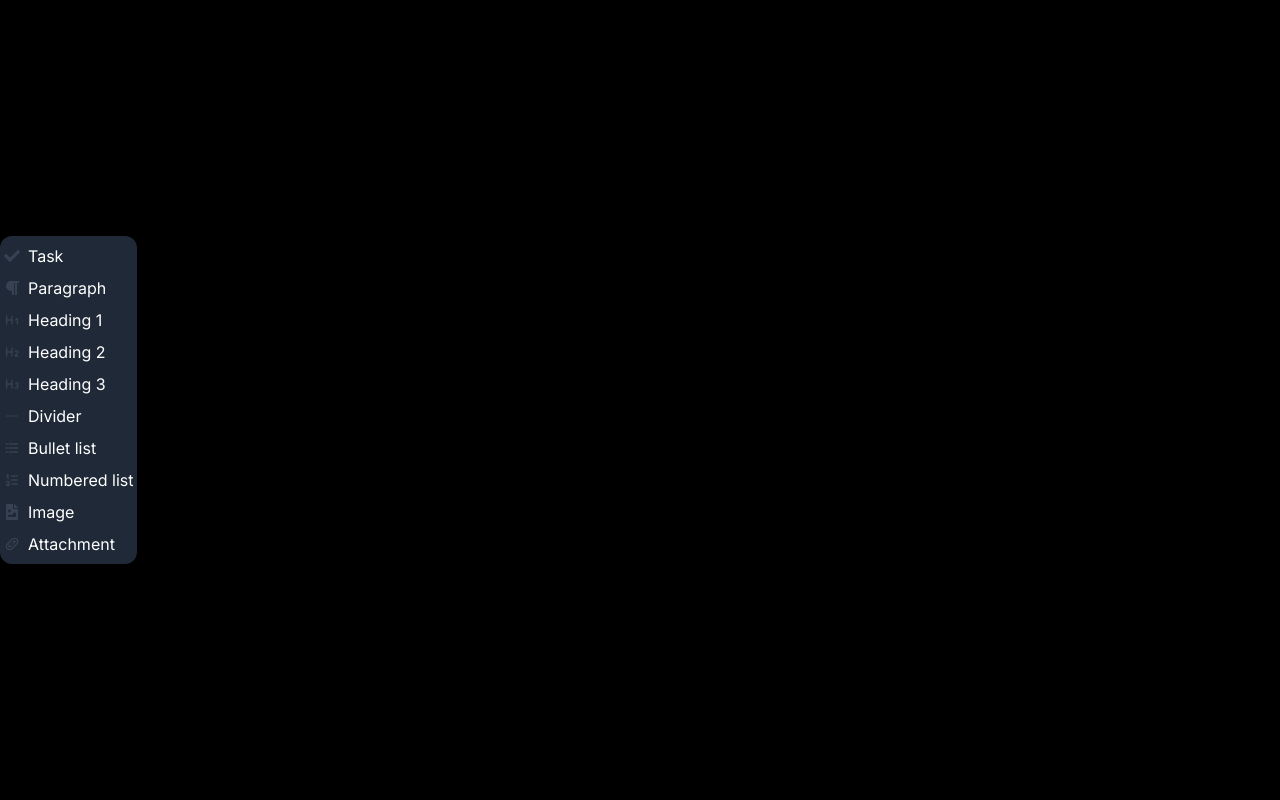
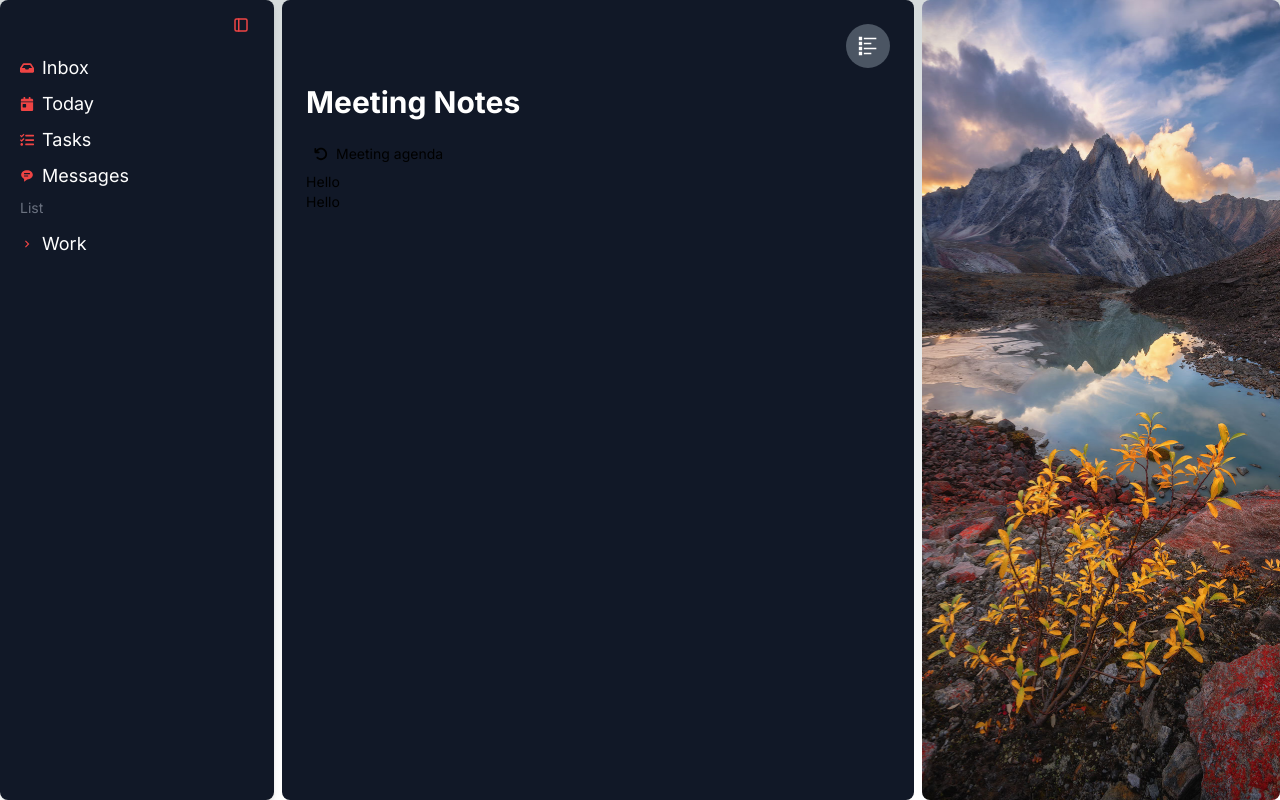
Before and after one commit to Lilglu4e/supernote, a Next.js app: page /meeting in a window 1280 px wide. Built offline with nearby package versions, Linux system fonts and the light colour scheme.

Commit message:
menu pos added

```diff
--- a/src/app/Components/SideBar.tsx
+++ b/src/app/Components/SideBar.tsx
@@ -46,9 +46,9 @@ export default function SideBar() {
   };
 
   return (
-    <div className="flex flex-col bg-gray-900 text-white h-screen overflow-auto text-sm rounded-lg shadow-md flex-grow-1/6">
+    <div className="flex flex-col z-0 bg-gray-900 text-white h-screen overflow-auto text-sm rounded-lg shadow-md flex-grow-1/6">
         <div
-            className={`flex justify-end px-5 py-4 border-r-4 hover:bg-gray-700 ${
+            className={`flex justify-end px-5 py-4 border-r-4 ${
             false ? 'bg-gray-700 border-red-500' : 'border-transparent'
             } text-lg cursor-pointer transition duration-150 ease-in-out`}
         >
--- a/src/app/Components/ToDoList.tsx
+++ b/src/app/Components/ToDoList.tsx
@@ -36,9 +36,6 @@ export default function ToDoList() {
 
     return (
         <div className="flex flex-col bg-gray-900 justify-items-start h-screen overflow-auto text-xs rounded-lg flex-grow-3/6 p-10 mx-2">
-            {/* <div>
-
-            </div> */}
             <div className="flex">
                 <p className="text-xl text-white">Inbox</p>
             </div>
--- /dev/null
+++ b/src/app/meeting/Editor.tsx
@@ -0,0 +1,23 @@
+'use client'
+import React, { useState, useRef } from "react";
+import { FaArrowRotateLeft } from "react-icons/fa6";
+import Menu from "./Menu";
+
+export default function Editor() {
+    const [showMenu, setShowMenu] = useState(false);
+    const iconRef = useRef(null);
+
+    const toggleMenu = () => {
+        setShowMenu(!showMenu);
+    };
+
+    return (
+        <div style={{ position: 'relative' }} className="flex items-center p-2">
+            {showMenu && <div className="absolute top-[-100px] left-[-120px] z-[1000]"><Menu /></div>}
+            <div ref={iconRef} onClick={toggleMenu} className="cursor-pointer mr-2">
+                <FaArrowRotateLeft />
+            </div>
+            <p>Meeting agenda</p>
+        </div>
+    );
+}
--- a/src/app/meeting/List.tsx
+++ b/src/app/meeting/List.tsx
@@ -5,6 +5,7 @@ import { CiCirclePlus } from "react-icons/ci";
 import ToDoItem from './ToDoItem'; // Assuming ToDoItem is a new component
 import { FaRegCircle, FaRegCheckCircle,} from "react-icons/fa";
 import { FaCirclePlus } from "react-icons/fa6";
+import Editor from './Editor';
 
 export default function ToDoList() {
     const [items, setItems] = useState<string[]>([]);
@@ -42,38 +43,20 @@ export default function ToDoList() {
     }, [currentInput]);
 
     return (
-        <div className="flex flex-col bg-gray-900 justify-items-start h-screen overflow-auto text-sm rounded-lg p-6 mx-2 font-sans flex-grow-3/6">
+        <div className="flex flex-col bg-gray-900 justify-items-start text-sm h-screen rounded-lg p-6 mx-2 flex-grow-3/6">
             <div className='flex justify-end items-center mb-4'>
                 <button aria-label="Sort tasks" className='flex items-center justify-center rounded-full bg-gray-600 p-3 hover:bg-gray-500 transition'>
                     <GrSort className='text-xl text-white'/>
                 </button>
             </div>
             <div className='flex items-center mb-4'>
-                <h1 className="text-3xl text-white font-bold">Metting Notes</h1>
+                <h1 className="text-3xl text-white font-bold">Meeting Notes</h1>
             </div>
-            <div className="flex flex-row items-center">
-                <div className='flex justify-start'>
-                    <FaCirclePlus className='justify-center text-lg text-white'/>
-                </div>
-                <textarea
-                    ref={textareaRef}
-                    value={currentInput}
-                    onChange={handleInputChange}
-                    onKeyDown={handleKeyPress}
-                    className="text-white bg-transparent rounded-md outline-none p-2 flex-grow resize-none"
-                    placeholder="New task"
-                    style={{ overflowY: 'hidden' }}
-                ></textarea>
+            <Editor />
+            <div className='flex flex-col items-start mb-4'>
+                <p>Hello</p>
+                <h1>Hello</h1>
             </div>
-            <ul className="flex flex-col">
-                {items.map((item, index) => (
-                    <ToDoItem
-                        key={index}
-                        item={item}
-                        onRemove={() => handleRemoveItem(index)}
-                    />
-                ))}
-            </ul>
         </div>
     );
 }
--- a/src/app/meeting/Menu.tsx
+++ b/src/app/meeting/Menu.tsx
@@ -21,7 +21,7 @@ export default function Menu() {
     ];
 
     return (
-        <div className="bg-gray-800 text-white rounded-xl py-1">
+        <div className="bg-gray-800 text-white rounded-xl py-3">
             <ul>
                 {options.map((option, index) => (
                     <li key={index} className="flex p-1 items-center hover:bg-gray-500 hover:cursor-pointer">
--- a/src/app/meeting/page.tsx
+++ b/src/app/meeting/page.tsx
@@ -1,15 +1,14 @@
-// import SideBar from "../Components/SideBar"
-// import Tasks from "../Components/Tasks"
-// import List from './List'
+import SideBar from "../Components/SideBar"
+import Tasks from "../Components/Tasks"
+import List from './List'
 import Menu from './Menu'
 
 export default function Home() {
   return (
-    <main className="flex flex-row bg-black min-h-screen items-center justify-between">
-      {/* <SideBar />
+    <div className="flex flex-row bg-transparent min-h-screen items-center justify-between relative">
+      <SideBar />
       <List />
-      <Tasks /> */}
-      <Menu />
-    </main>
+      <Tasks />
+    </div>
   );
 }
```
